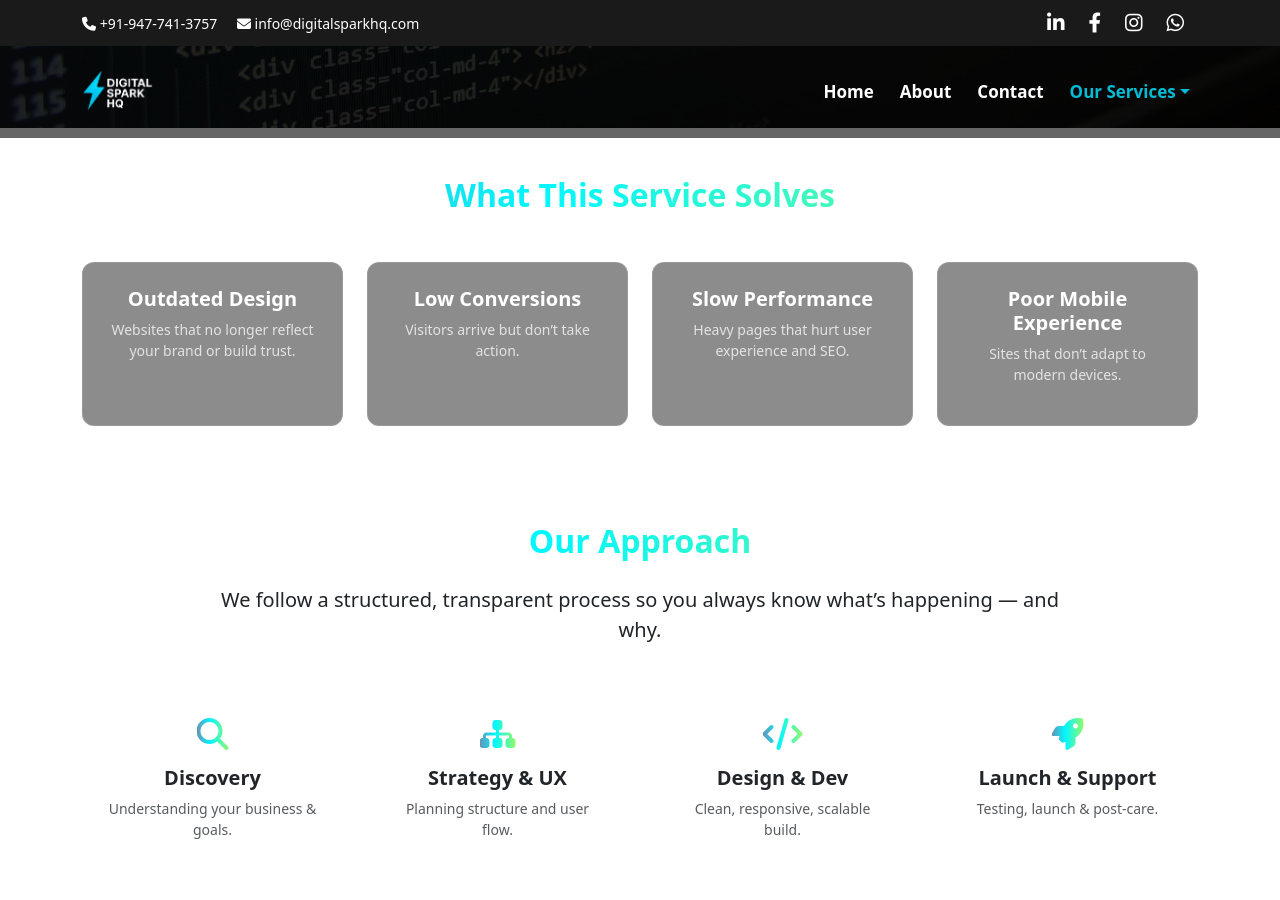
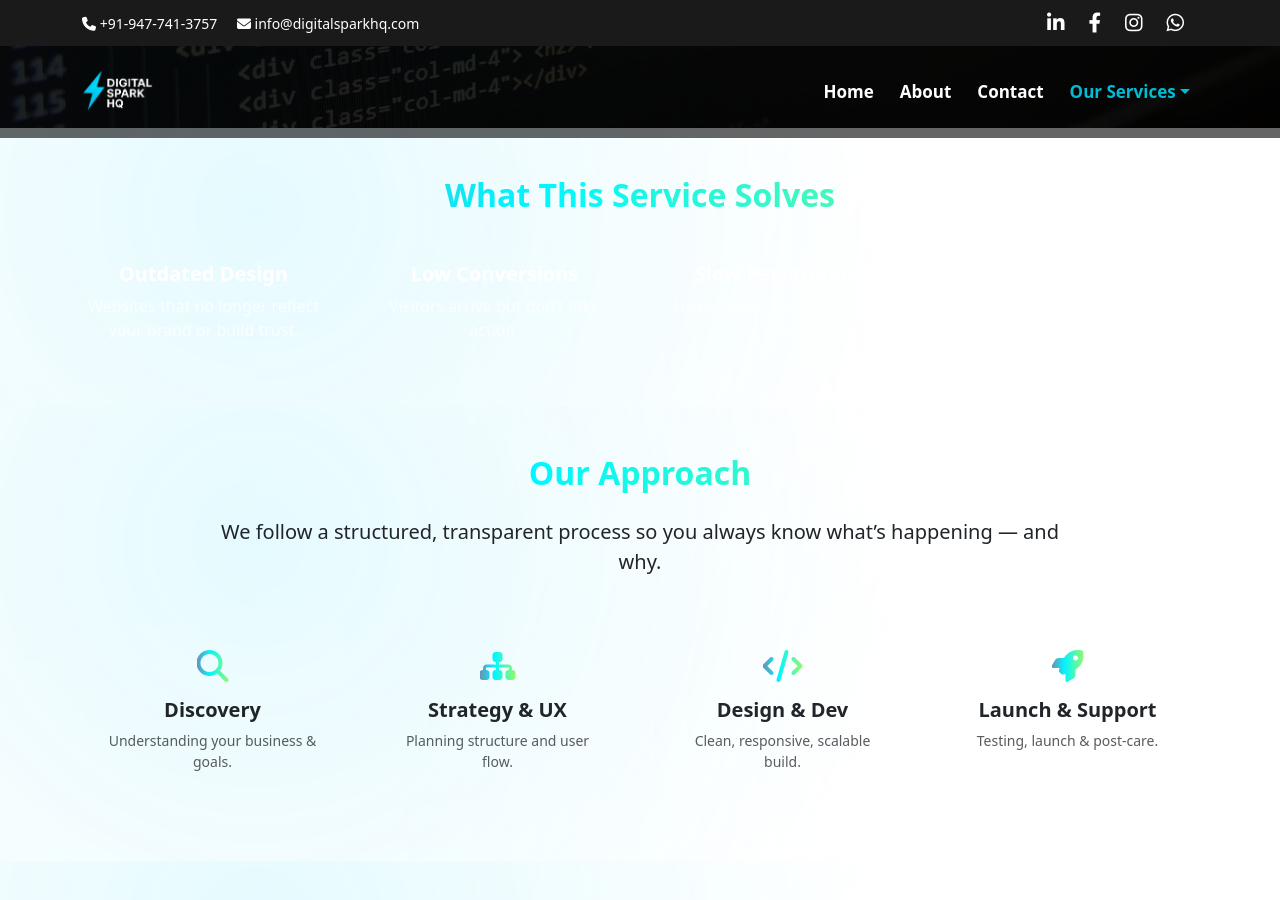
Before and after one commit to Iambiswajit-C/digitalsparkhq, a Jekyll site: the page built from services/web-design/index.md, in a window 1280 px wide and 900 px high, scrolled down 682 px. Built offline with Jekyll 4.4.1, drawn with Linux system fonts in a browser that asks for light colours.

Commit message:
Update index.md

```diff
--- a/services/web-design/index.md
+++ b/services/web-design/index.md
@@ -21,58 +21,52 @@
   </div>
 </section>
 
+<!-- What This Service Solves -->
 <section class="py-5 text-white position-relative">
-  <div class="story-bg"></div>
-  <div class="cross-pattern"></div>
+  <div class="ambient-bg"></div>
 
   <div class="container position-relative z-2 fade-in">
     <h2 class="fw-bold mb-5 gradient-text text-center">
       What This Service Solves
     </h2>
 
-    <div class="row g-4 text-center">
+    <div class="row g-5 text-center">
       <div class="col-md-6 col-lg-3">
-        <div class="glass-panel p-4 h-100">
-          <h5 class="fw-bold mb-2">Outdated Design</h5>
-          <p class="small text-white-75">
-            Websites that no longer reflect your brand or build trust.
-          </p>
-        </div>
+        <h5 class="fw-bold mb-2">Outdated Design</h5>
+        <p class="text-white-75">
+          Websites that no longer reflect your brand or build trust.
+        </p>
       </div>
 
       <div class="col-md-6 col-lg-3">
-        <div class="glass-panel p-4 h-100">
-          <h5 class="fw-bold mb-2">Low Conversions</h5>
-          <p class="small text-white-75">
-            Visitors arrive but don’t take action.
-          </p>
-        </div>
+        <h5 class="fw-bold mb-2">Low Conversions</h5>
+        <p class="text-white-75">
+          Visitors arrive but don’t take action.
+        </p>
       </div>
 
       <div class="col-md-6 col-lg-3">
-        <div class="glass-panel p-4 h-100">
-          <h5 class="fw-bold mb-2">Slow Performance</h5>
-          <p class="small text-white-75">
-            Heavy pages that hurt user experience and SEO.
-          </p>
-        </div>
+        <h5 class="fw-bold mb-2">Slow Performance</h5>
+        <p class="text-white-75">
+          Heavy pages that hurt UX and SEO.
+        </p>
       </div>
 
       <div class="col-md-6 col-lg-3">
-        <div class="glass-panel p-4 h-100">
-          <h5 class="fw-bold mb-2">Poor Mobile Experience</h5>
-          <p class="small text-white-75">
-            Sites that don’t adapt to modern devices.
-          </p>
-        </div>
+        <h5 class="fw-bold mb-2">Poor Mobile UX</h5>
+        <p class="text-white-75">
+          Sites that don’t adapt to modern devices.
+        </p>
       </div>
     </div>
   </div>
 </section>
 
+<!-- Our Approach -->
+<section class="py-5 position-relative">
+  <div class="ambient-bg"></div>
 
-<section class="py-5 position-relative">
-  <div class="container fade-in">
+  <div class="container position-relative z-2 fade-in">
     <h2 class="fw-bold mb-4 gradient-text text-center">Our Approach</h2>
 
     <p class="lead text-center mb-5 mx-auto" style="max-width:850px;">
@@ -117,42 +111,42 @@
 
 <!-- WHAT YOU GET -->
 <section class="py-5 text-white position-relative">
-  <div class="team-bg"></div>
+  <div class="ambient-bg"></div>
 
   <div class="container position-relative z-2 fade-in">
-    <h2 class="fw-bold gradient-text text-center mb-5">What You Get</h2>
+    <h2 class="fw-bold gradient-text text-center mb-4">What You Get</h2>
 
-   <div class="row g-4 text-center">
-      <div class="col-md-6 col-lg-4">✔ Custom website design</div>
-      <div class="col-md-6 col-lg-4">✔ Mobile-first, responsive layout</div>
-      <div class="col-md-6 col-lg-4">✔ Fast loading & performance optimized</div>
-      <div class="col-md-6 col-lg-4">✔ SEO-ready structure</div>
-      <div class="col-md-6 col-lg-4">✔ Easy content management</div>
-      <div class="col-md-6 col-lg-4">✔ Ongoing support & guidance</div>
+    <div class="row g-3 text-center">
+      <div class="col-md-4">✔ Custom website design</div>
+      <div class="col-md-4">✔ Mobile-first, responsive layout</div>
+      <div class="col-md-4">✔ Fast loading & performance optimized</div>
+      <div class="col-md-4">✔ SEO-ready structure</div>
+      <div class="col-md-4">✔ Easy content management</div>
+      <div class="col-md-4">✔ Ongoing support & guidance</div>
     </div>
   </div>
 </section>
 
-<section class="py-5 position-relative">
-  <div class="container fade-in text-center">
-    <h2 class="fw-bold mb-4 gradient-text">Who This Is For</h2>
+<!-- Who This Is For -->
+<section class="py-5 text-white position-relative text-center">
+  <div class="ambient-bg"></div>
 
-    <div class="glass-panel p-5 mx-auto" style="max-width:900px;">
-      <p class="lead mb-0 text-white-75">
+  <div class="container position-relative z-2 fade-in">
+    <h2 class="fw-bold gradient-text mb-4">Who This Is For</h2>
+    <p class="lead mx-auto text-white-75" style="max-width:900px;">
         This service is ideal for startups, founders, small businesses, and growing brands who want a professional digital presence that actually performs — not just looks good.
       </p>
     </div>
   </div>
 </section>
 
-<section class="py-5 text-white position-relative">
-  <div class="why-bg"></div>
+<!-- Why Digital Spark HQ -->
+<section class="py-5 text-white position-relative text-center">
+  <div class="ambient-bg"></div>
 
-  <div class="container position-relative z-2 fade-in text-center">
-    <h2 class="fw-bold mb-4 gradient-text">Why Digital Spark HQ</h2>
-
-    <div class="glass-panel p-5 mx-auto" style="max-width:900px;">
-      <p class="lead text-white-75 mb-0">
+  <div class="container position-relative z-2 fade-in">
+    <h2 class="fw-bold gradient-text mb-4">Why Digital Spark HQ</h2>
+    <p class="lead mx-auto text-white-75" style="max-width:900px;">
         We don’t believe in one-size-fits-all websites.
         Every project is approached with care, clarity, and long-term thinking.
         <br><br>
```
